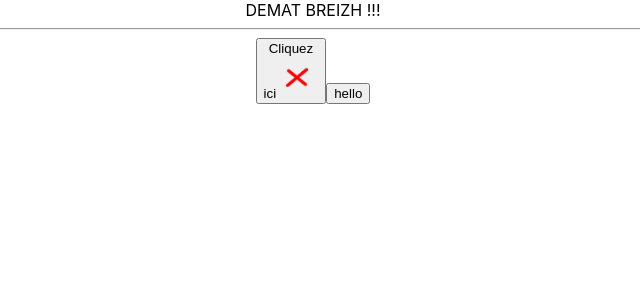
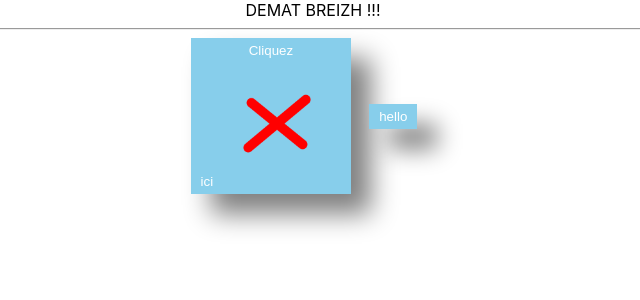
Before and after one commit to Kila67/react_formation, a React (Create React App) app: page / in a window 1280 px wide. Shown: the top 300 px of the page, without its empty margins (327-967 px from the left). Built offline with nearby package versions, Linux system fonts and the light colour scheme.

Commit message:
css module

```diff
--- a/src/App/App.js
+++ b/src/App/App.js
@@ -10,7 +10,7 @@ function App() {
       DEMAT BREIZH !!!
       <hr/>
       {/* Acces à l'image \img car on part de public en commencant "/"" */}
-      <Button>Cliquez<br/>ici<img src="/img/red-cross.png" alt="cross" height="42" width="42"></img></Button>
+      <Button>Cliquez<br/>ici<img src="/img/red-cross.png" alt="cross" ></img></Button>
       <Button children="hello"/>
     </div>
   );
--- a/src/App/components/ui/button/Button.js
+++ b/src/App/components/ui/button/Button.js
@@ -1,9 +1,10 @@
 import React from 'react'
-
+// import './Button.css';
+import style from './Button.module.css'
 
 const Button=(props)=>{
     console.log(props);
-    return <button className='Button'>
+    return <button className={style.Button}>
         {props.children}
     </button>
 }
--- /dev/null
+++ b/src/App/components/ui/button/Button.module.css
@@ -0,0 +1,26 @@
+.Button{
+    color:white;
+    background-color: skyblue;
+
+    font-size: 900;
+
+    padding: 5px 10px;
+
+    border: none;
+
+    border-radius: 7 px;
+
+    box-shadow: 20px 20px 25px grey;
+    margin-right: 18px;
+    margin-bottom: 18px;
+
+}
+.Button img{
+    max-width: 128px;
+    max-height: 128px;
+    display: inline;
+
+}
+.Button {
+    vertical-align: middle;
+}
```
